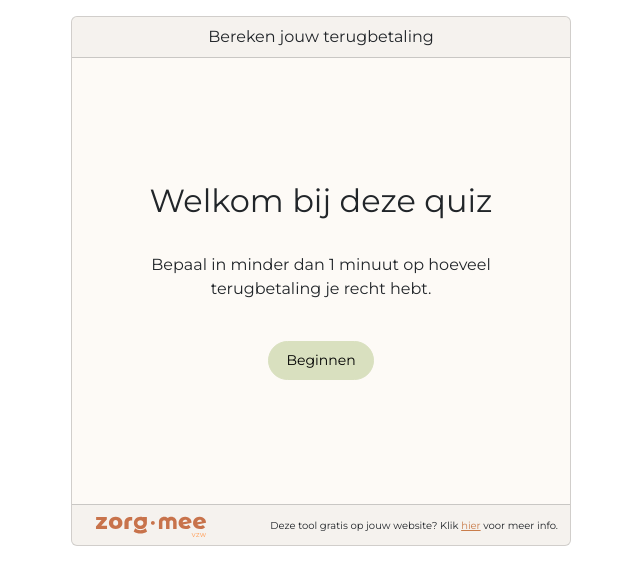
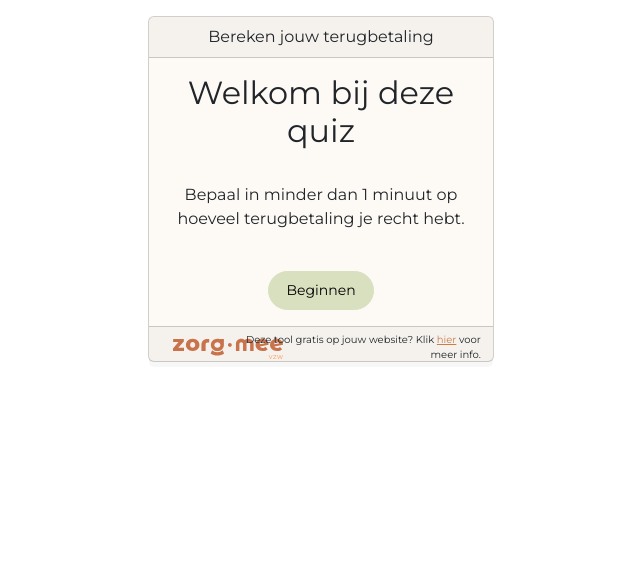
Before and after one commit to ZorgMee/Terugbetaling, a React (Create React App) app: page / in a window 1280 px wide. Shown: the top 584 px of the page, without its empty margins (319-959 px from the left). Built offline with nearby package versions, Linux system fonts and the light colour scheme.

Commit message:
add styling to make widget fixed height

```diff
--- a/src/App.scss
+++ b/src/App.scss
@@ -1,8 +1,8 @@
 @import "variables";
 
 .App {
-  width: 500px;
-  height: 600px;
+  width: 27%;
+  aspect-ratio: 1;
   margin-top: 1em;
   margin-left: auto;
   margin-right: auto;
@@ -25,7 +25,7 @@
 }
 
 .Card {
-  height: 530px;
+  height: 100%;
 }
 
 .CardBody{
```
